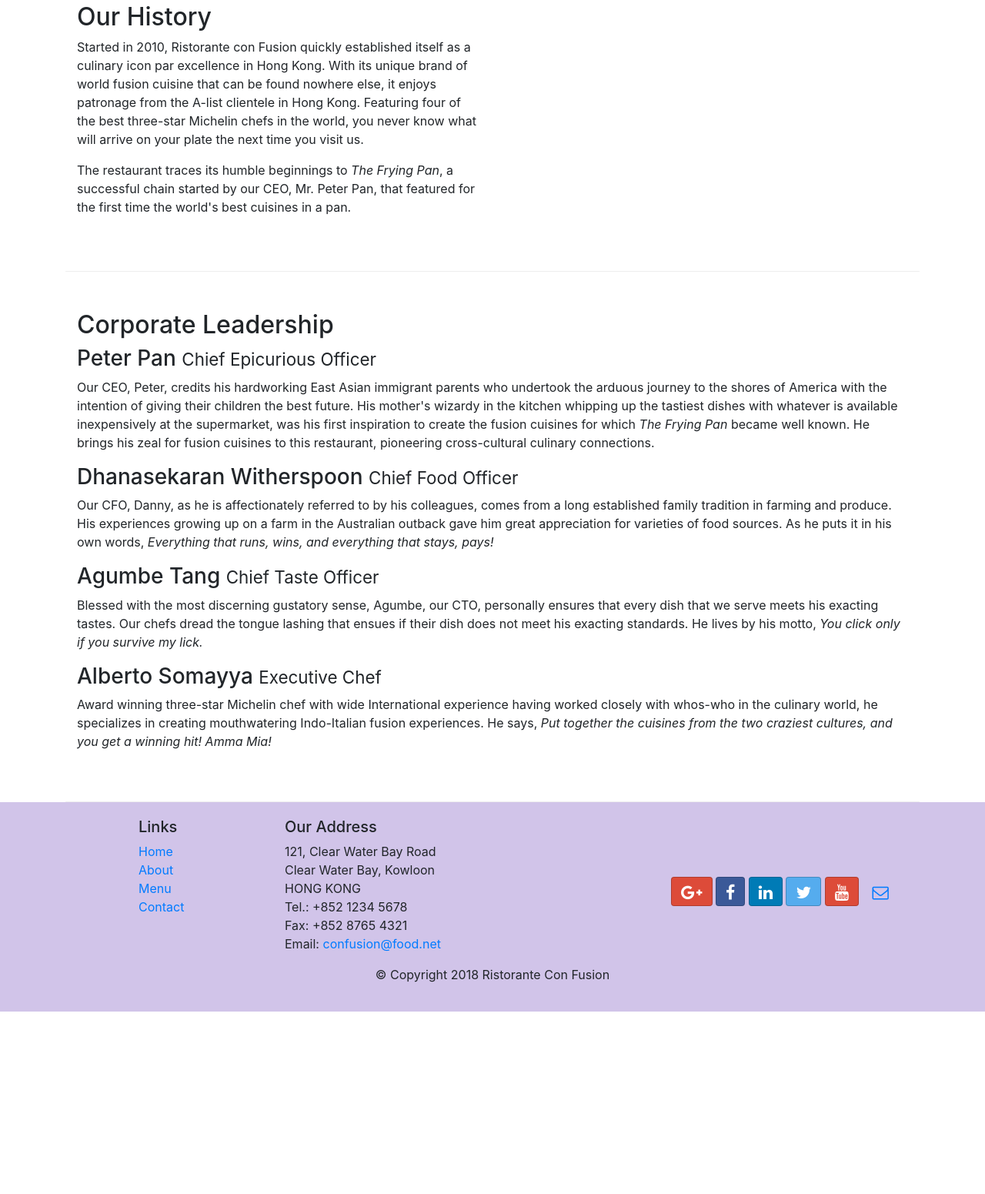
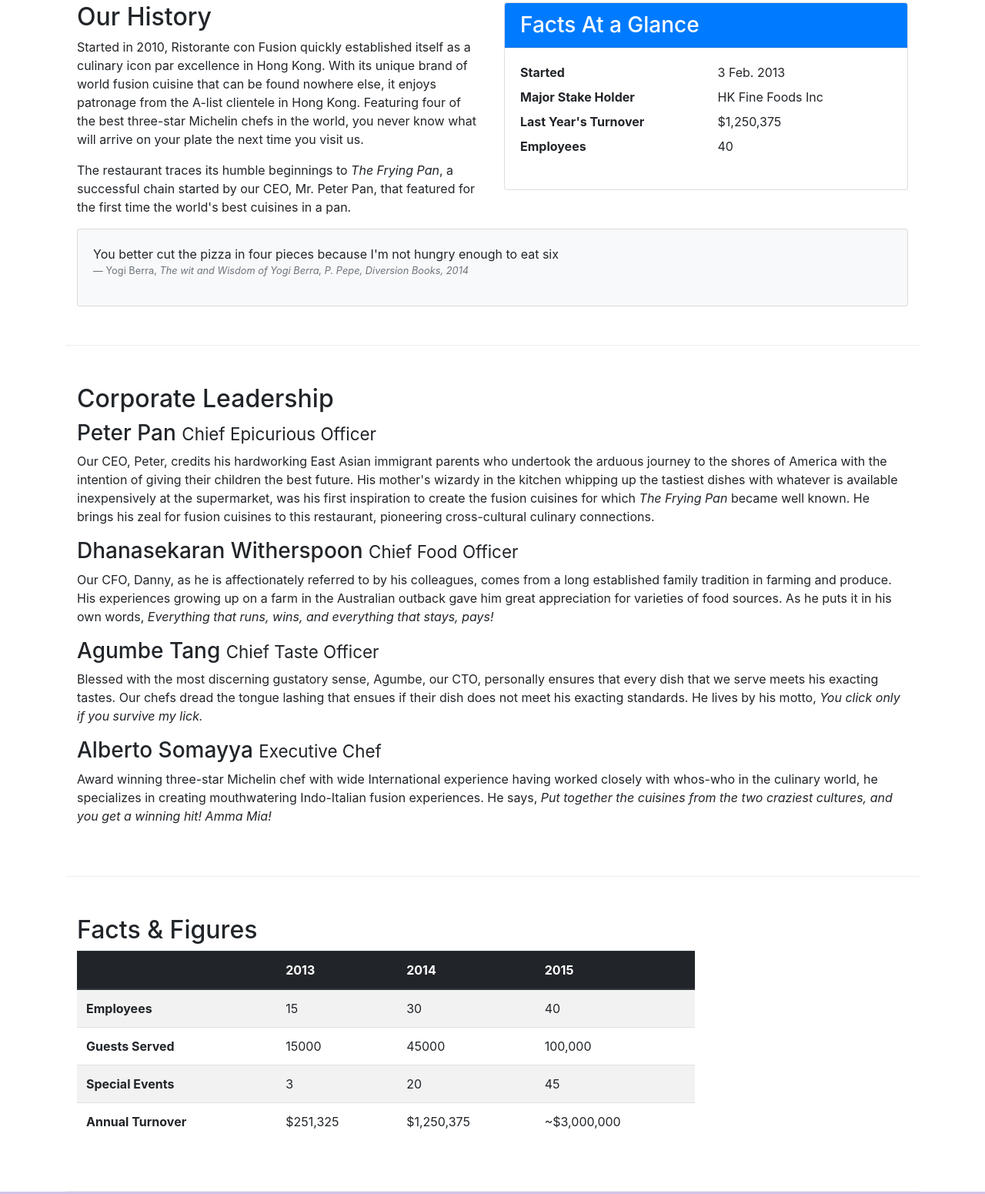
Before and after one commit to Siming477/bootstrap4, a website: page aboutus.html in a window 1280 px wide. Shown: the part 512-2063 px from the top of the page at 77% size. Before the commit the page ends 1826 px from the top, so only its background shows below. Drawn offline with nearby package versions, Linux system fonts and the light colour scheme.

Commit message:
table and card

```diff
--- a/aboutus.html
+++ b/aboutus.html
@@ -65,7 +65,33 @@
                     in Hong Kong. Featuring four of the best three-star Michelin chefs in the world, you never know what will arrive on your plate the next time you visit us.</p>
                 <p>The restaurant traces its humble beginnings to <em>The Frying Pan</em>, a successful chain started by our CEO, Mr. Peter Pan, that featured for the first time the world's best cuisines in a pan.</p>
             </div>
-            <div class="col-12 col-sm-6">
+            <div class="col-sm">
+                <div class="card">
+                    <h3 class="card-header bg-primary text-white">Facts At a Glance</h3>
+                    <div class="card-body">
+                        <dl class="row">
+                            <dt class="col-6">Started</dt>
+                            <dd class="col-6">3 Feb. 2013</dd>
+                            <dt class="col-6">Major Stake Holder</dt>
+                            <dd class="col-6">HK Fine Foods Inc</dd>
+                            <dt class="col-6">Last Year's Turnover</dt>
+                            <dd class="col-6">$1,250,375</dd>
+                            <dt class="col-6">Employees</dt>
+                            <dd class="col-6">40</dd>
+                        </dl>
+                    </div>
+                </div>
+            </div>
+            <div class="col-12">
+                <div class="card card-body bg-light">
+                    <blockquote class="blocquote">
+                        <p class="mb-0">You better cut the pizza in four pieces because I'm not hungry enough to eat six</p>
+                        <footer class="blockquote-footer">Yogi Berra,
+                            <cite title="Source Title">The wit and Wisdom of Yogi Berra, P. Pepe, Diversion Books, 2014</cite>
+                        </footer>
+                    </blockquote>
+                </div>
+
             </div>
         </div>
 
@@ -86,6 +112,51 @@
                 <h3>Alberto Somayya <small>Executive Chef</small></h3>
                 <p class="d-none d-sm-block">Award winning three-star Michelin chef with wide International experience having worked closely with whos-who in the culinary world, he specializes in creating mouthwatering Indo-Italian fusion experiences. He says, <em>Put together the cuisines from the two craziest cultures, and you get a winning hit! Amma Mia!</em></p>
             </div>
+        </div>
+        <div class="row row-content">
+            <div class="col-12 col-sm-9">
+                <h2>Facts &amp; Figures</h2>
+                <div class="table-responsive">
+                    <table class="table table-striped">
+                        <thead class="thead-dark">
+                            <tr>
+                                <th>&nbsp;</th>
+                                <th>2013</th>
+                                <th>2014</th>
+                                <th>2015</th>
+                            </tr>
+                            </thread>
+                            <tbody>
+                                <tr>
+                                    <th>Employees</th>
+                                    <td>15</td>
+                                    <td>30</td>
+                                    <td>40</td>
+                                </tr>
+                                <tr>
+                                    <th>Guests Served</th>
+                                    <td>15000</td>
+                                    <td>45000</td>
+                                    <td>100,000</td>
+                                </tr>
+                                <tr>
+                                    <th>Special Events</th>
+                                    <td>3</td>
+                                    <td>20</td>
+                                    <td>45</td>
+                                </tr>
+                                <tr>
+                                    <th>Annual Turnover</th>
+                                    <td>$251,325</td>
+                                    <td>$1,250,375</td>
+                                    <td>~$3,000,000</td>
+                                </tr>
+                            </tbody>
+                    </table>
+
+                </div>
+            </div>
+            <div class="col-12 col-sm-3"></div>
         </div>
 
     </div>
```
